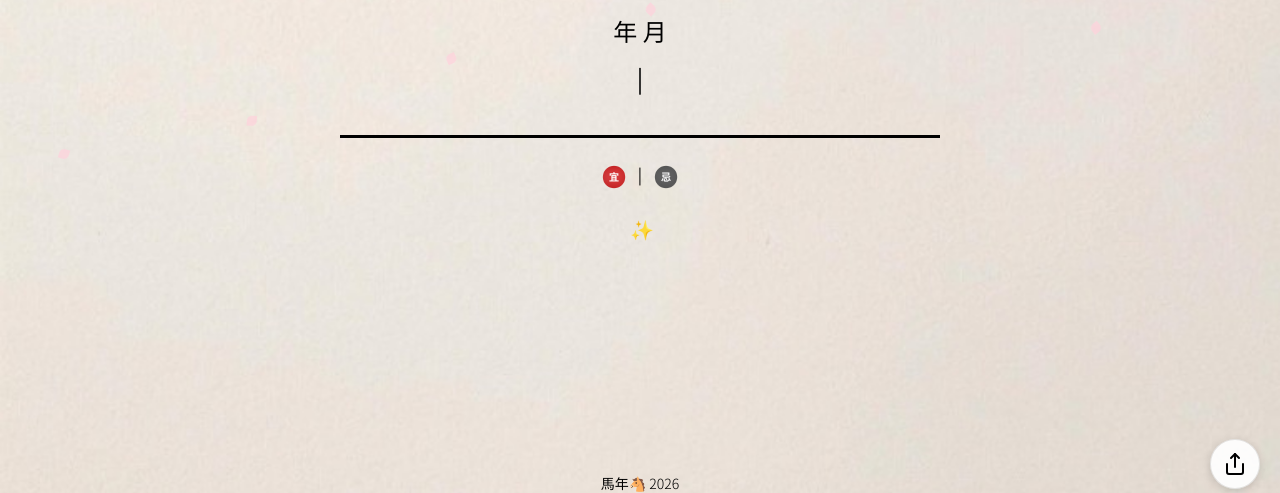
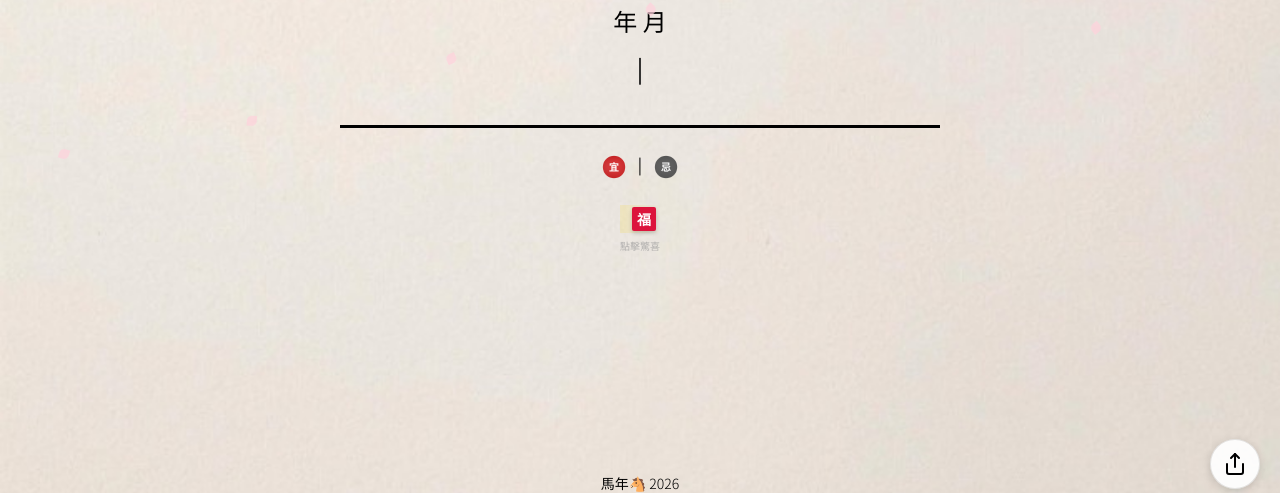
Before and after one commit to bryant-lim/lakjit, a Flask app: template templates/index.html in a window 1280 px wide. Shown: the part 291-784 px from the top of the page. Run offline with Flask 3, Linux system fonts and the light colour scheme; the template is opened without the code that fills it, so the values that code supplies are empty.

Commit message:
Replace star with red seal and add slot machine animation
Visual Changes:
- Replaced star icon (✨) with red seal (福) - traditional Chinese stamp
- Added subtle gold shimmer effect across daily quote (5s cycle)
- Red seal: 24x24px, crimson background, white text
- Seal scales on hover for interactivity

Interaction Hints:
- Added '點擊驚喜' (Click for surprise) caption below quote
- Caption: 10px gray text, fades out after first click
- Cursor changes to pointer on hover
- Hint hidden permanently after first interaction

Slot Machine Animation:
- Numbers scroll rapidly for 1 second before settling
- 10 iterations of random numbers (100ms each)
- Smooth reveal of final lucky numbers
- Adds excitement and surprise element

Technical:
- Shimmer: CSS gradient animation (200% background-size)
- Slot machine: JavaScript interval with classList animation
- Auto-hide hint using hasInteracted flag
- Maintains 100vh layout, no scrolling

Updated both static HTML and Flask template

```diff
--- a/static/style.css
+++ b/static/style.css
@@ -1030,3 +1030,97 @@ body.night-mode .lucky-number-modal h3 {
         padding: 12px 20px;
     }
 }
+/* ============================================
+   ENHANCED LUCKY NUMBER FEATURE
+   ============================================ */
+
+/* Daily Quote Container with Shimmer Effect */
+.daily-quote-container {
+    position: relative;
+    display: inline-flex;
+    align-items: center;
+    cursor: pointer;
+    user-select: none;
+    background: linear-gradient(90deg, transparent 0%, rgba(255, 215, 0, 0.15) 50%, transparent 100%);
+    background-size: 200% 100%;
+    animation: shimmer 5s ease-in-out infinite;
+    padding: 2px 4px;
+}
+
+@keyframes shimmer {
+    0%, 100% { background-position: -200% 0; }
+    50% { background-position: 200% 0; }
+}
+
+/* Red Seal Icon (福) */
+.lucky-seal {
+    display: inline-flex;
+    align-items: center;
+    justify-content: center;
+    width: 24px;
+    height: 24px;
+    margin-left: 8px;
+    background-color: #DC143C;
+    color: #FFFFFF;
+    font-size: 14px;
+    font-weight: 700;
+    border-radius: 2px;
+    box-shadow: 0 2px 4px rgba(0, 0, 0, 0.2);
+    transition: all 0.3s ease;
+}
+
+.daily-quote-container:hover .lucky-seal {
+    transform: scale(1.1);
+    box-shadow: 0 3px 6px rgba(0, 0, 0, 0.3);
+}
+
+/* Click Hint Caption */
+.lucky-hint {
+    font-size: 10px;
+    color: #999999;
+    text-align: center;
+    margin-top: 5px;
+    opacity: 0.7;
+    transition: opacity 0.5s ease;
+}
+
+.lucky-hint.hidden {
+    opacity: 0;
+    pointer-events: none;
+}
+
+/* Slot Machine Animation for Numbers */
+.lucky-number {
+    background-color: rgba(255, 255, 255, 0.9);
+    padding: 15px 25px;
+    border-radius: 12px;
+    font-size: 32px;
+    font-weight: 900;
+    color: #8B4513;
+    letter-spacing: 3px;
+    box-shadow: 0 4px 10px rgba(0, 0, 0, 0.2);
+    overflow: hidden;
+    position: relative;
+    height: 60px;
+    display: flex;
+    align-items: center;
+    justify-content: center;
+}
+
+.lucky-number.animating {
+    animation: slotMachine 1s ease-out;
+}
+
+@keyframes slotMachine {
+    0% { transform: translateY(0); }
+    10% { transform: translateY(-20px); }
+    20% { transform: translateY(20px); }
+    30% { transform: translateY(-15px); }
+    40% { transform: translateY(15px); }
+    50% { transform: translateY(-10px); }
+    60% { transform: translateY(10px); }
+    70% { transform: translateY(-5px); }
+    80% { transform: translateY(5px); }
+    90% { transform: translateY(-2px); }
+    100% { transform: translateY(0); }
+}
--- a/templates/index.html
+++ b/templates/index.html
@@ -104,9 +104,9 @@
             <!-- Daily Quote with Lucky Number Feature -->
             <div class="daily-quote-container" id="daily-quote-container">
                 <div class="daily-quote">{{ daily_quote }}</div>
-                <span class="lucky-icon">✨</span>
-                <div class="lucky-tooltip">點我抽幸運號碼</div>
+                <span class="lucky-seal">福</span>
             </div>
+            <div class="lucky-hint" id="lucky-hint">點擊驚喜</div>
         </div>
 
         <!-- Footer -->
@@ -315,22 +315,48 @@
             });
         }
 
-        // Lucky Number Feature
+        // Lucky Number Feature with Slot Machine Animation
         const quoteContainer = document.getElementById('daily-quote-container');
         const luckyModal = document.getElementById('lucky-modal');
         const luckyNum1 = document.getElementById('lucky-num-1');
         const luckyNum2 = document.getElementById('lucky-num-2');
         const luckyCloseBtn = document.getElementById('lucky-close');
+        const luckyHint = document.getElementById('lucky-hint');
         let autoCloseTimer;
+        let hasInteracted = false;
 
         function generateLuckyNumber() {
             return Math.floor(Math.random() * 10000).toString().padStart(4, '0');
         }
 
+        function animateSlotMachine(element, finalNumber) {
+            element.classList.add('animating');
+            let counter = 0;
+            const interval = setInterval(() => {
+                element.textContent = Math.floor(Math.random() * 10000).toString().padStart(4, '0');
+                counter++;
+                if (counter >= 10) {
+                    clearInterval(interval);
+                    setTimeout(() => {
+                        element.textContent = finalNumber;
+                        element.classList.remove('animating');
+                    }, 100);
+                }
+            }, 100);
+        }
+
         function showLuckyNumbers() {
-            luckyNum1.textContent = generateLuckyNumber();
-            luckyNum2.textContent = generateLuckyNumber();
+            if (!hasInteracted) {
+                luckyHint.classList.add('hidden');
+                hasInteracted = true;
+            }
+            const num1 = generateLuckyNumber();
+            const num2 = generateLuckyNumber();
             luckyModal.classList.add('show');
+            setTimeout(() => {
+                animateSlotMachine(luckyNum1, num1);
+                animateSlotMachine(luckyNum2, num2);
+            }, 200);
             clearTimeout(autoCloseTimer);
             autoCloseTimer = setTimeout(() => luckyModal.classList.remove('show'), 10000);
         }
```
Also changed, not shown: index.html (+40 -5 lines).
